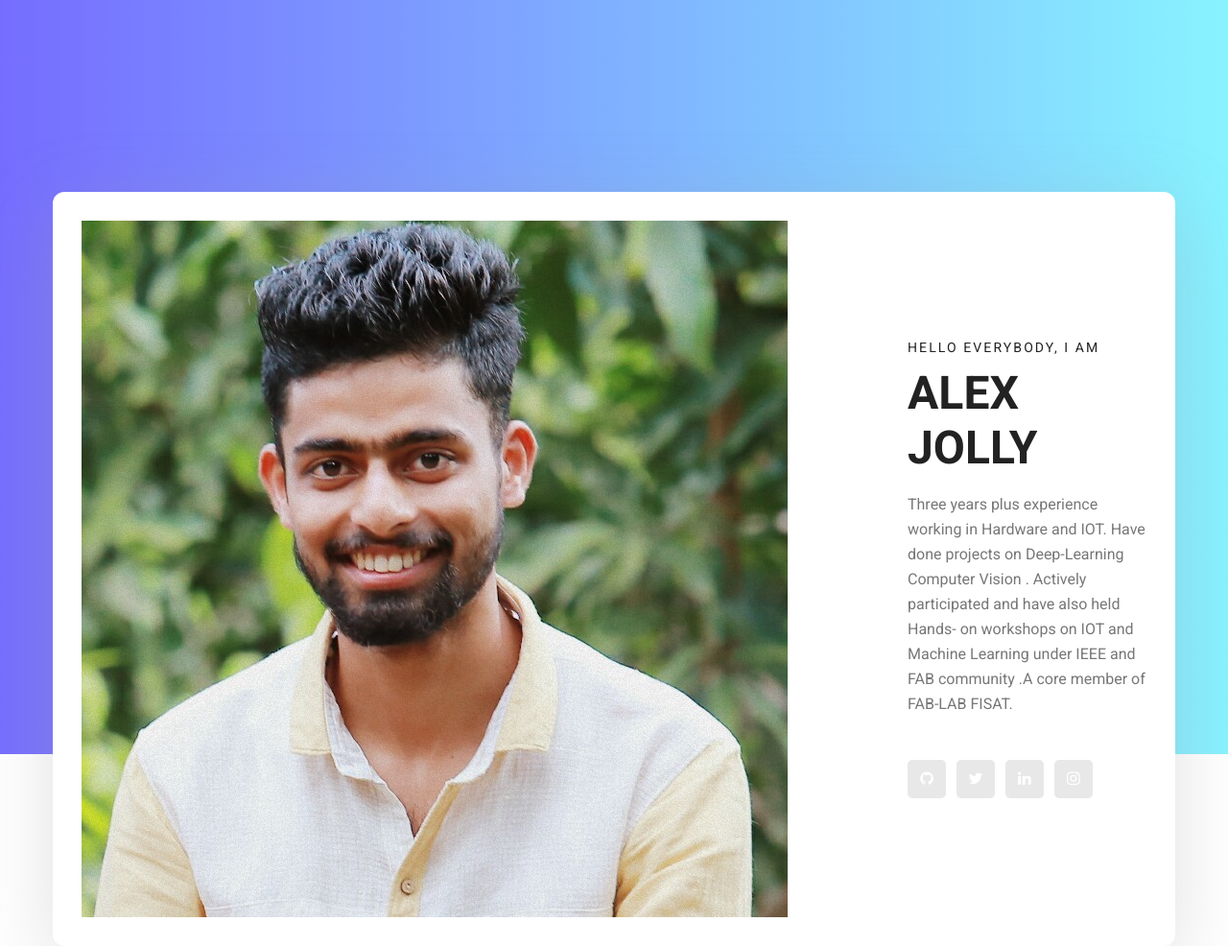
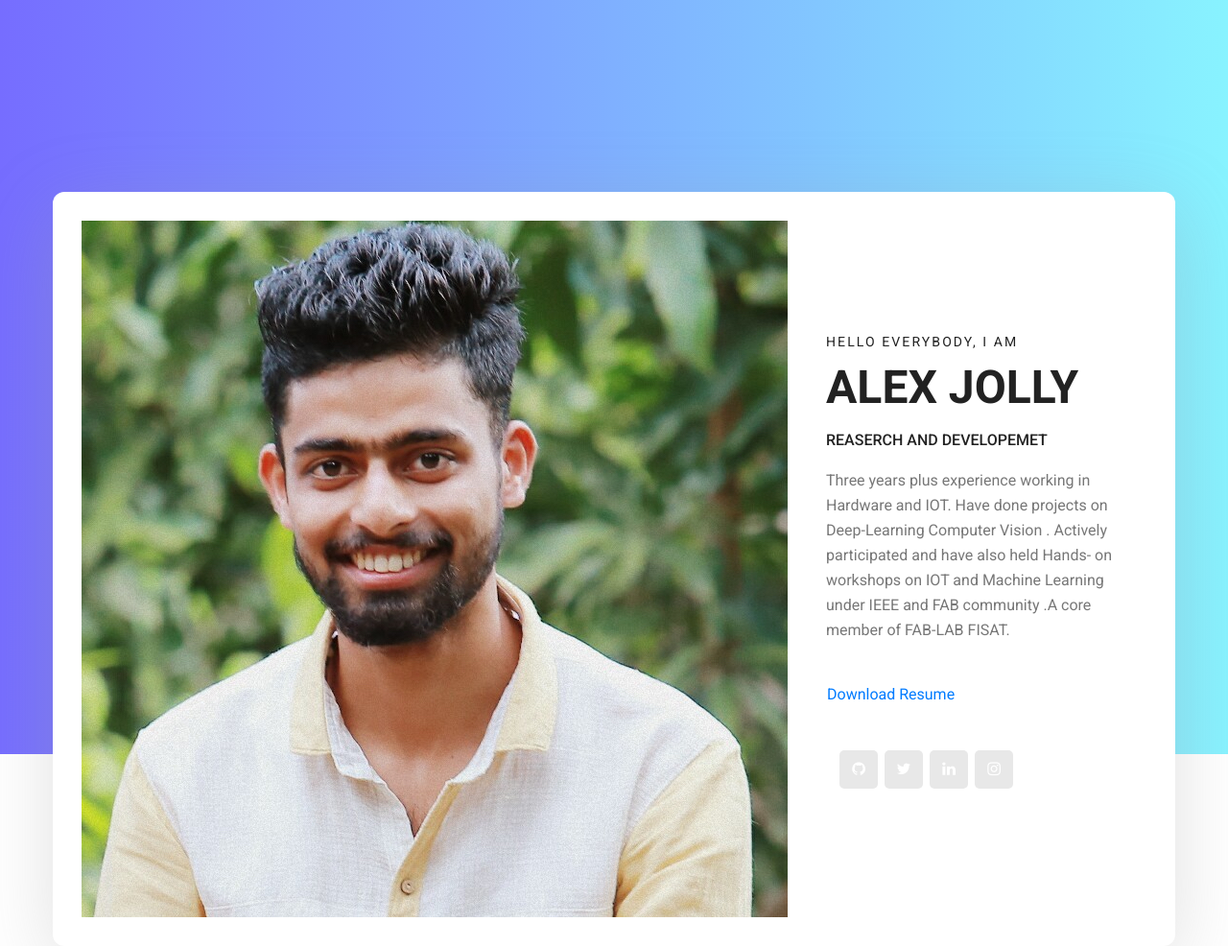
Before and after one commit to alexjolly28/my-website, a Django app: page / in a window 1280 px wide. Shown: the whole page at 96% size. Run offline with Django 3.2, Linux system fonts and the light colour scheme; some libraries are stand-ins or nearby versions.

Commit message:
adding resume

```diff
--- a/mysite/settings.py
+++ b/mysite/settings.py
@@ -22,7 +22,7 @@ BASE_DIR = os.path.dirname(os.path.dirname(os.path.abspath(__file__)))
 SECRET_KEY = '5o3115m0@e24+9%9ea+n)(zzqrdd!-ow!g$ej6^vqjcu@629zq'
 
 # SECURITY WARNING: don't run with debug turned on in production!
-DEBUG = False
+DEBUG = True
 
 ALLOWED_HOSTS = ['*']
 
--- a/mysite/urls.py
+++ b/mysite/urls.py
@@ -19,6 +19,7 @@ from temp_app import views
 
 urlpatterns = [
     path('', views.home, name='home'),
+    path('resume/',views.download,name='resume')
     # path('admin/', admin.site.urls),
 
 ]
--- a/static/temp_app/css/style.css
+++ b/static/temp_app/css/style.css
@@ -48,7 +48,6 @@ Table of Content:
   list-style: none;
   margin: 0px;
   padding: 0px; }
-
 a {
   text-decoration: none;
   transition: all 0.3s ease-in-out; }
--- a/temp_app/templates/temp_app/index.html
+++ b/temp_app/templates/temp_app/index.html
@@ -1,11 +1,11 @@
-{% load static %}
+{% load staticfiles %}
 <!doctype html>
 <html lang="en">
     <head>
         <!-- Required meta tags -->
         <meta charset="utf-8">
         <meta name="viewport" content="width=device-width, initial-scale=1, shrink-to-fit=no">
-        <link rel="icon" href={% static 'temp_app/img/favicon.png' %}type="image/png">
+        <link rel="icon" href="{% static "temp_app/img/favicon.png" %}" type="image/png">
         <title>Home</title>
         <!-- Bootstrap CSS -->
         <link rel="stylesheet" href="{% static 'temp_app/css/bootstrap.css' %}">
@@ -18,8 +18,8 @@
 
 
         <!-- main css -->
-        <link rel="stylesheet" href="{% static 'temp_app/css/style.css' %}">
-        <link rel="stylesheet" href="{% static 'temp_app/css/responsive.css' %}">
+        <link rel="stylesheet" href="{% static "temp_app/css/style.css" %}">
+        <link rel="stylesheet" href="{% static "temp_app/css/responsive.css" %}">
     </head>
     <body>
 
@@ -29,25 +29,26 @@
            		<div class="banner_inner d-flex align-items-center">
 					<div class="banner_content">
 						<div class="media">
-							<div class="d-flex">
+							<div class="">
 								<img src="{% static 'temp_app/img/personal.jpg' %}" alt="">
 							</div>
 							<div class="media-body">
-								<div class="personal_text">
+								<ul class="personal_text">
 									<h6>Hello Everybody, i am</h6>
 									<h3>Alex Jolly</h3>
-{#									<h4>Reaserch And Developemet</h4>#}
+									<h4>Reaserch And Developemet</h4>
 									<p>Three years plus experience working in Hardware and IOT. Have done projects on Deep-Learning  Computer Vision . Actively participated and have also held Hands- on workshops on IOT and Machine Learning under IEEE and FAB community .A core member of FAB-LAB FISAT.
                                      </p>
-									<ul class="list basic_info">
-									</ul>
-									<ul class="list personal_social">
+									<a class="list basic_info btn btn-default cv" href="{% url 'resume'  %}" target="_blank"> Download Resume</a>
+
+									<ul class="list personal_social d-flex justify-content-center">
 										<li><a href="https://github.com/alexjolly28"><i class="fa fa-github"></i></a></li>
 										<li><a href="https://twitter.com/Alex__Jolly"><i class="fa fa-twitter"></i></a></li>
 										<li><a href="https://www.linkedin.com/in/gettoalexjolly/"><i class="fa fa-linkedin"></i></a></li>
                                         <li><a href="https://www.instagram.com/build_from_zero/"><i class="fa fa-instagram"></i></a></li>
 
 									</ul>
+
 								</div>
 							</div>
 						</div>
--- a/temp_app/views.py
+++ b/temp_app/views.py
@@ -1,6 +1,19 @@
 from django.shortcuts import render
+import os
+from django.conf import settings
+from django.http import HttpResponse, Http404
 
 
 # Create your views here.
 def home(request):
     return render(request, 'temp_app/index.html')
+
+
+def download(request):
+    file_path = os.path.join(settings.STATIC_ROOT, 'Alex_Jolly_Resume.pdf')
+    if os.path.exists(file_path):
+        with open(file_path, 'rb') as fh:
+            response = HttpResponse(fh.read(), content_type="application/pdf")
+            response['Content-Disposition'] = 'inline; filename=' + os.path.basename(file_path)
+            return response
+    raise Http404
```
Also changed, not shown: temp_app/static/temp_app/css/style.css (+18 -0 lines), 4 other files.
